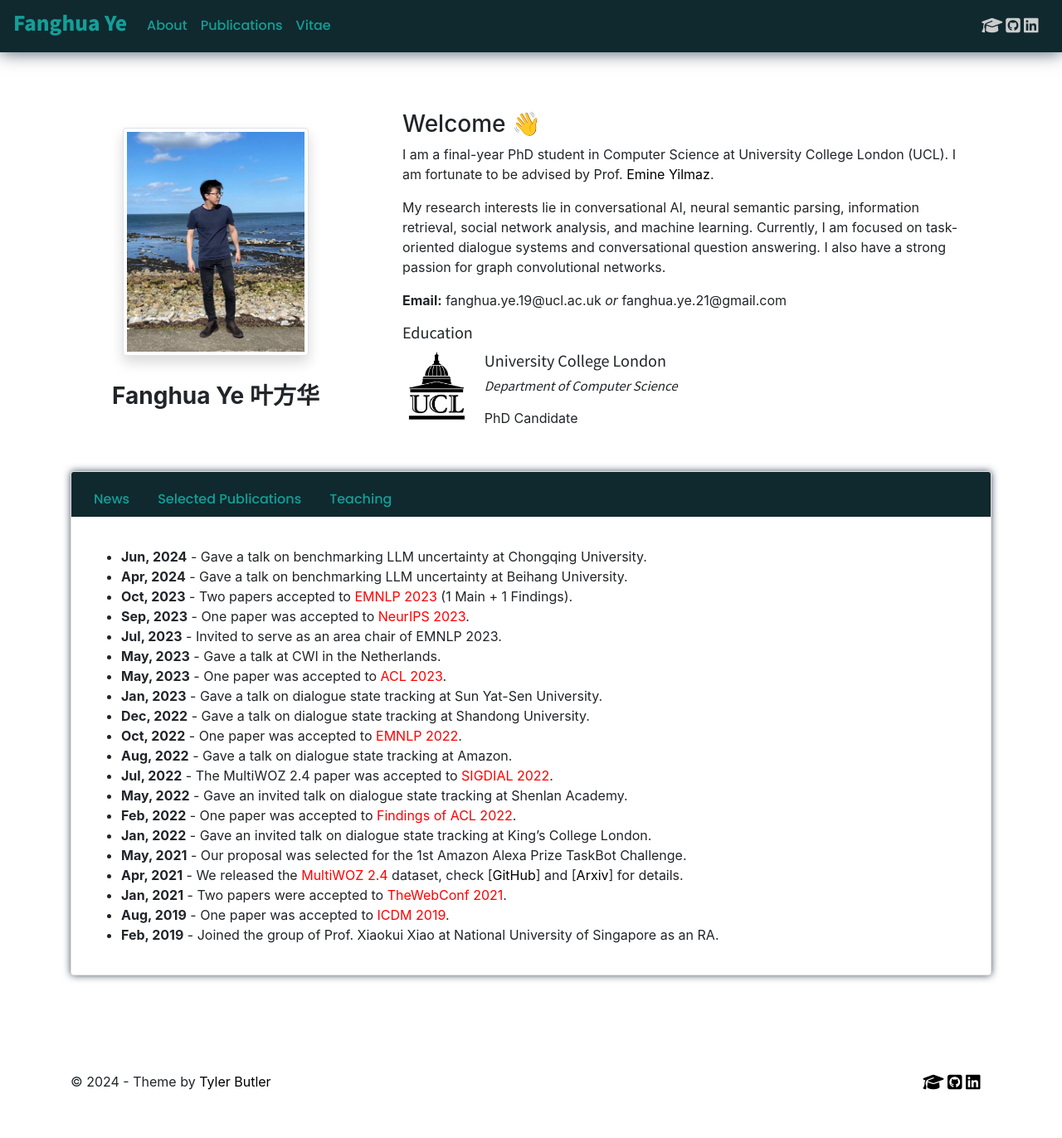
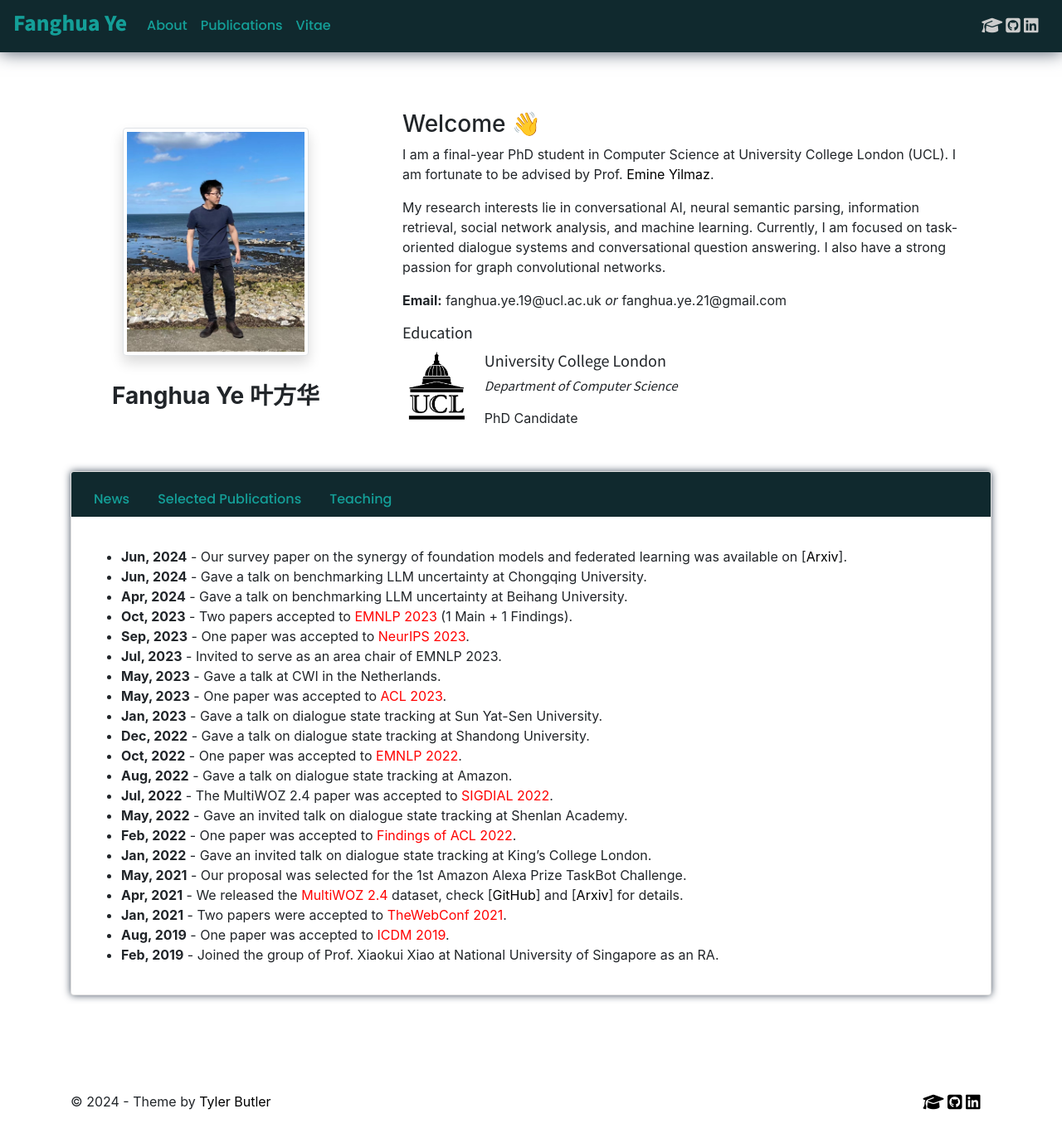
Before and after one commit to smartyfh/marvelous-mars-26de4, a Jekyll site: the page built from index.md, in a window 1280 px wide. Shown: the whole page at 83% size. Built offline with Jekyll 4.4.1, drawn with Linux system fonts in a browser that asks for light colours; nearby versions of some CDN libraries; comment, search, counter and statistics services are not loaded; our own code applies the rules of GitHub Pages for plain Markdown files; before the commit the page ends 1348 px from its top, so only the background shows below that.

Commit message:
Update news.md

```diff
--- a/_includes/news.md
+++ b/_includes/news.md
@@ -1,3 +1,4 @@
++ **Jun, 2024** - Our survey paper on the synergy of foundation models and federated learning was available on [[Arxiv](https://arxiv.org/abs/2406.12844)].
 + **Jun, 2024** - Gave a talk on benchmarking LLM uncertainty at Chongqing University.
 + **Apr, 2024** - Gave a talk on benchmarking LLM uncertainty at Beihang University.
 + **Oct, 2023** - Two papers accepted to <font color=red>EMNLP 2023</font> (1 Main + 1 Findings).
```
